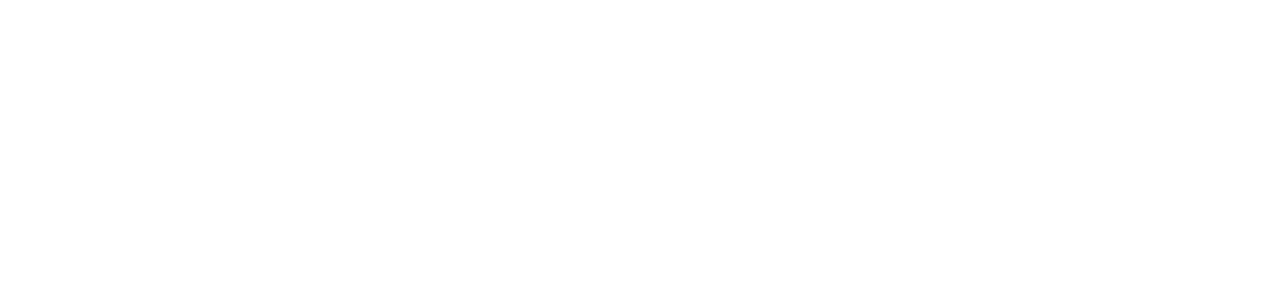
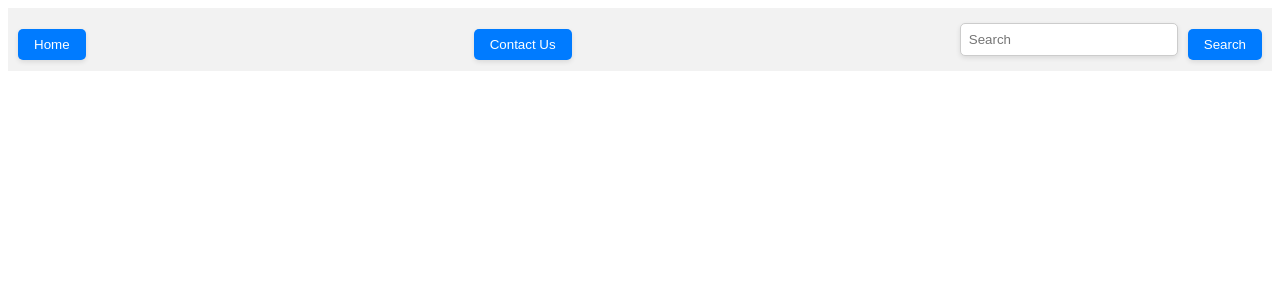
Before and after one commit to Chandanjanardan/reactproject, a React (Create React App) app in the folder reactrouter/: page /header in a window 1280 px wide. Before the commit this address had no page. Shown: the top 300 px of the page. Built offline with nearby package versions, Linux system fonts and the light colour scheme.

Commit message:
adding header component

```diff
--- a/reactrouter/src/App.js
+++ b/reactrouter/src/App.js
@@ -3,6 +3,7 @@
 import Signup from './signup';
 import Signin from './signin'
 import LandingPage from './LandingPage';
+import Header from './Header';
 
 
 function App() {
@@ -14,6 +15,7 @@
       <Route path='/signin' element={<Signin/>}/>
       <Route path="/contact" element={<Contact/>}/>
       <Route path='/landingpage' element={<LandingPage/>}/>
+      <Route path='/header' element={<Header/>}/>
     </Routes>
     </div>
   );
--- /dev/null
+++ b/reactrouter/src/Header.js
@@ -0,0 +1,22 @@
+import React,{useState} from 'react'
+import Title from "./subcomponent/Title"
+import "./css/header.css"
+
+function Header({name,setName,showtitlepage,setShowtitelpage}) {
+    function handleCLick(){
+        setName("Herovired")
+        setShowtitelpage(false)
+    }
+  return (
+    <header className="header">
+    <button className="header-button">Home</button>
+    <button className="header-button">Contact Us</button>
+    <div className="header-search">
+      <input type="text" placeholder="Search" className="search-input" />
+      <button className="search-button">Search</button>
+    </div>
+  </header>
+);
+};
+
+export default Header
--- a/reactrouter/src/LandingPage.js
+++ b/reactrouter/src/LandingPage.js
@@ -1,5 +1,6 @@
 import React, { useEffect, useState } from 'react';
 import axios from 'axios';
+import "./css/landingpage.css"
 
 // use effect
 // hook responsible for side effect like api calling
@@ -33,25 +34,44 @@
     console.log("This are the products", product)
     return (
         <div className='header'>
-            <button onClick={() => setCounter(counter + 1)}>+{counter}</button>
+            {/* <button onClick={() => setCounter(counter + 1)}>+{counter}</button> */}
 
 
 
             {
                 product.length!==0 ? product.map((element)=>{
                     return(
+                       <div className='card-container'>
+                            <div>
+                {
+                    // product.map(ele=>(<div> {ele.title}</div>))
+                    product.length !== 0 ? product.map((element) => (
                         <div className='card'>
-                            <div>Image :{element.thumbnail}
-                            <img src={element.thumbnail}/>
+                            <img src={element.thumbnail} />
+                            <div>
+                            <div>{element.title}</div>
+                            <div>{element.brand}</div>
+                            <div className='card-footer'>
+                                <button className='addtocart'>Add to cart</button>
+                                <button className='viewinfo'>View Info</button>
                             </div>
-                            <div className='title'>{element.title}</div>
-                            <div className='brand'>{element.brand}</div>
+                            </div>
                         </div>
+                    )):<div>No products found</div>
+
+                }
+
+            </div>
+                        </div>
+
                     )
 
                 }):<div>No data</div>
+
             }
+
         </div >
+
     )
 }
 
--- /dev/null
+++ b/reactrouter/src/css/header.css
@@ -0,0 +1,37 @@
+.header {
+    display: flex;
+    align-items: center;
+    justify-content: space-between;
+    background-color: #f2f2f2;
+    padding: 10px;
+  }
+
+  .header-button {
+    background-color: #007bff;
+    color: #fff;
+    border: none;
+    padding: 8px 16px;
+    border-radius: 5px;
+    cursor: pointer;
+  }
+
+  .header-search {
+    display: flex;
+    align-items: center;
+  }
+
+  .search-input {
+    padding: 8px;
+    border-radius: 5px;
+    border: 1px solid #ccc;
+    margin-right: 10px;
+  }
+
+  .search-button {
+    background-color: #007bff;
+    color: #fff;
+    border: none;
+    padding: 8px 16px;
+    border-radius: 5px;
+    cursor: pointer;
+  }
--- /dev/null
+++ b/reactrouter/src/css/landingpage.css
@@ -0,0 +1,32 @@
+.card{
+  display: flex;
+  flex-direction: column;
+  float: right;
+  box-shadow: 5px 15px 15px gray;
+  padding: 15px;
+  margin: 15px;
+  font-size: 20px;
+  text-align: center;
+  height: 350px;
+  justify-content: space-between;
+  border-radius: 20px;
+  flex-wrap: wrap;
+  background-color: white;
+}
+.card-container{
+  background-color: #364f6b;
+}
+.card img{
+  width: 300px;
+  height: 70%;
+}
+
+.card:hover{
+  transform: scale(1.1);
+}
+.card-footer{
+  display: flex;
+  align-items: center;
+  justify-content: center;
+  gap: 10px;
+}
--- /dev/null
+++ b/reactrouter/src/subcomponent/Title.js
@@ -0,0 +1,9 @@
+import React from 'react'
+
+function Title() {
+  return (
+    <div>Title</div>
+  )
+}
+
+export default Title
```
Also changed, not shown: reactrouter/componentLifecycle.txt (added).
